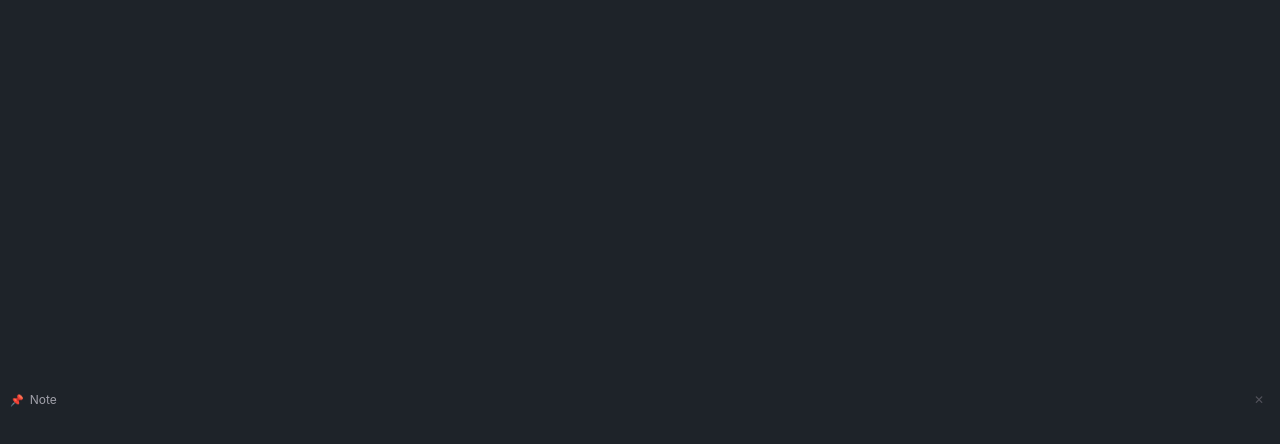
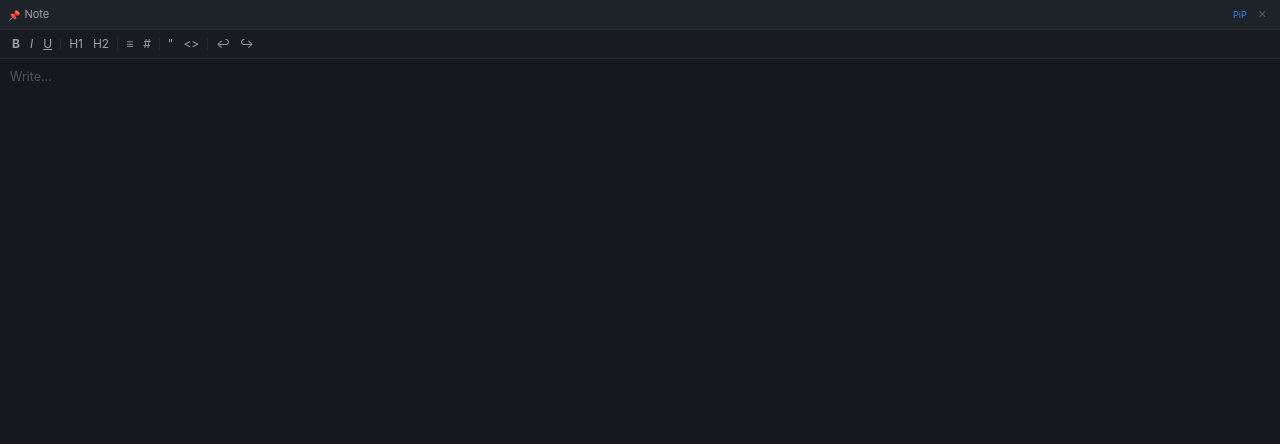
Before and after one commit to inbox-hasibur/Floating-Notes, a Next.js app: page /floating in a window 1280 px wide. Shown: the top 444 px of the page. Built offline with nearby package versions, Linux system fonts and the light colour scheme.

Commit message:
Bug Fixing

```diff
--- a/src/app/floating/page.tsx
+++ b/src/app/floating/page.tsx
@@ -1,41 +1,97 @@
 'use client';
 
 import { useEffect, useRef, useState, useCallback } from 'react';
+import { useEditor, EditorContent } from '@tiptap/react';
+import StarterKit from '@tiptap/starter-kit';
+import Placeholder from '@tiptap/extension-placeholder';
+import Underline from '@tiptap/extension-underline';
 
 type FloatMode = 'collapsed' | 'expanded';
+
+function FloatingToolbar({ editor }: { editor: any }) {
+  if (!editor) return null;
+
+  const btnClass = (active: boolean) => {
+    const base = 'p-1 leading-none rounded transition-colors cursor-pointer border-0 text-xs ';
+    return base + (active
+      ? 'bg-zinc-700 text-white'
+      : 'bg-transparent text-zinc-400 hover:text-zinc-200 hover:bg-zinc-800');
+  };
+
+  return (
+    <div className="flex items-center gap-0.5 px-2 py-1 border-b border-zinc-800 bg-[#181b20] overflow-x-auto" style={{ scrollbarWidth: 'none' }}>
+      <button onClick={() => editor.chain().focus().toggleBold().run()} className={btnClass(editor.isActive('bold'))} title="Bold"><strong>B</strong></button>
+      <button onClick={() => editor.chain().focus().toggleItalic().run()} className={btnClass(editor.isActive('italic'))} title="Italic"><em>I</em></button>
+      <button onClick={() => editor.chain().focus().toggleUnderline().run()} className={btnClass(editor.isActive('underline'))} title="Underline"><u>U</u></button>
+      <span className="w-px h-3 bg-zinc-800 mx-0.5" />
+      <button onClick={() => editor.chain().focus().toggleHeading({ level: 1 }).run()} className={btnClass(editor.isActive('heading', { level: 1 }))} title="Heading 1">H1</button>
+      <button onClick={() => editor.chain().focus().toggleHeading({ level: 2 }).run()} className={btnClass(editor.isActive('heading', { level: 2 }))} title="Heading 2">H2</button>
+      <span className="w-px h-3 bg-zinc-800 mx-0.5" />
+      <button onClick={() => editor.chain().focus().toggleBulletList().run()} className={btnClass(editor.isActive('bulletList'))} title="Bullet list">≡</button>
+      <button onClick={() => editor.chain().focus().toggleOrderedList().run()} className={btnClass(editor.isActive('orderedList'))} title="Ordered list">#</button>
+      <span className="w-px h-3 bg-zinc-800 mx-0.5" />
+      <button onClick={() => editor.chain().focus().toggleBlockquote().run()} className={btnClass(editor.isActive('blockquote'))} title="Quote">"</button>
+      <button onClick={() => editor.chain().focus().toggleCodeBlock().run()} className={btnClass(editor.isActive('codeBlock'))} title="Code">{'<>'}</button>
+      <span className="w-px h-3 bg-zinc-800 mx-0.5" />
+      <button onClick={() => editor.chain().focus().undo().run()} className={btnClass(false)} title="Undo">↩</button>
+      <button onClick={() => editor.chain().focus().redo().run()} className={btnClass(false)} title="Redo">↪</button>
+    </div>
+  );
+}
 
 export default function FloatingPage() {
   const noteIdRef = useRef<string | null>(null);
   const syncRef = useRef<NodeJS.Timeout | null>(null);
   const pinRef = useRef<NodeJS.Timeout | null>(null);
-  const contentRef = useRef<HTMLDivElement>(null);
+  const debounceRef = useRef<NodeJS.Timeout | null>(null);
   const [noteTitle, setNoteTitle] = useState('Note');
-  const [mode, setMode] = useState<FloatMode>('collapsed');
-  const [isPinned, setIsPinned] = useState(false);
+  const [mode, setMode] = useState<FloatMode>('expanded');
+  const [isPinned, setIsPinned] = useState(true); // Default pinned = true for PiP behavior
 
-  const toggleMode = useCallback(() => {
-    setMode(prev => prev === 'collapsed' ? 'expanded' : 'collapsed');
-  }, []);
+  const editor = useEditor({
+    extensions: [
+      StarterKit.configure({
+        heading: { levels: [1, 2] },
+      }),
+      Placeholder.configure({ placeholder: 'Write...' }),
+      Underline,
+    ],
+    content: '',
+    editorProps: {
+      attributes: {
+        class: 'prose prose-invert prose-xs focus:outline-none max-w-none',
+      },
+    },
+    onUpdate: ({ editor }) => {
+      if (!noteIdRef.current) return;
+      if (debounceRef.current) clearTimeout(debounceRef.current);
+      debounceRef.current = setTimeout(() => {
+        saveToStorage(editor.getHTML());
+      }, 500);
+    },
+  });
 
-  const loadContent = useCallback(() => {
-    if (!noteIdRef.current || !contentRef.current) return;
+  const loadFromStorage = useCallback(() => {
+    if (!noteIdRef.current) return;
     const stored = localStorage.getItem('floating-notes-storage');
     if (!stored) return;
     try {
       const parsed = JSON.parse(stored);
       const note = parsed?.state?.notes?.find((n: any) => n.id === noteIdRef.current);
       if (note) {
-        if (note.content && contentRef.current.innerHTML !== note.content) {
-          contentRef.current.innerHTML = note.content;
+        if (note.title) setNoteTitle(note.title);
+        if (note.content && editor && editor.getHTML() !== note.content) {
+          const isFocused = window.document.activeElement?.closest('.ProseMirror');
+          if (!isFocused) {
+            editor.commands.setContent(note.content);
           }
-        if (note.title) setNoteTitle(note.title);
+        }
       }
     } catch {}
-  }, []);
+  }, [editor]);
 
-  const saveContent = useCallback(() => {
-    if (!noteIdRef.current || !contentRef.current) return;
-    const html = contentRef.current.innerHTML;
+  const saveToStorage = useCallback((html: string) => {
+    if (!noteIdRef.current) return;
     const stored = localStorage.getItem('floating-notes-storage');
     if (!stored) return;
     try {
@@ -60,51 +116,50 @@ export default function FloatingPage() {
   // Pin effect: aggressively keep on top only when pinned
   useEffect(() => {
     if (isPinned) {
-      // Immediately focus when pinning
       window.focus();
-      // Keep refocusing every 800ms to stay on top
       pinRef.current = setInterval(() => {
         try {
-          if (window && !window.closed) {
-            window.focus();
-          }
+          if (window && !window.closed) window.focus();
         } catch {}
       }, 800);
     } else {
-      // Stop stealing focus when unpinned
-      if (pinRef.current) {
-        clearInterval(pinRef.current);
-        pinRef.current = null;
-      }
+      if (pinRef.current) { clearInterval(pinRef.current); pinRef.current = null; }
     }
     return () => {
-      if (pinRef.current) {
-        clearInterval(pinRef.current);
-        pinRef.current = null;
-      }
+      if (pinRef.current) { clearInterval(pinRef.current); pinRef.current = null; }
     };
   }, [isPinned]);
 
   useEffect(() => {
-    // Get noteId from URL
     const params = new URLSearchParams(window.location.search);
     const noteId = params.get('noteId');
     noteIdRef.current = noteId;
 
-    // Load initial content after a small delay for the DOM to be ready
-    setTimeout(loadContent, 100);
+    // Load initial content once editor is ready
+    const checkEditor = setInterval(() => {
+      if (editor) {
+        clearInterval(checkEditor);
+        loadFromStorage();
+      }
+    }, 50);
 
     // Sync from localStorage
-    syncRef.current = setInterval(loadContent, 600);
+    syncRef.current = setInterval(loadFromStorage, 800);
+
+    // Hide the URL in the popup by changing the document title
+    document.title = 'FloatNote';
 
     return () => {
       if (syncRef.current) clearInterval(syncRef.current);
+      clearInterval(checkEditor);
     };
-  }, []);
+  }, [editor]);
 
   return (
     <div
-      onClick={toggleMode}
+      onClick={() => {
+        if (mode === 'collapsed') setMode('expanded');
+      }}
       style={{
         height: '100vh',
         width: '100vw',
@@ -118,53 +173,54 @@ export default function FloatingPage() {
         userSelect: 'none',
       }}
     >
-      {/* TOP BAR - fills entire window when collapsed */}
+      {/* Title bar - always visible, compact */}
       <div
+        onClick={(e) => e.stopPropagation()}
         style={{
-          height: mode === 'collapsed' ? '100%' : 32,
+          height: 30,
           display: 'flex',
           alignItems: 'center',
           justifyContent: 'space-between',
-          padding: '0 10px',
+          padding: '0 8px',
           background: '#1e2329',
-          borderBottom: mode === 'expanded' ? '1px solid #27272a' : 'none',
+          borderBottom: '1px solid #27272a',
           flexShrink: 0,
-          cursor: 'pointer',
-          transition: 'height 0.15s ease',
+          cursor: 'default',
+          userSelect: 'none',
         }}
       >
-        <div style={{ display: 'flex', alignItems: 'center', gap: 6, overflow: 'hidden' }}>
+        <div style={{ display: 'flex', alignItems: 'center', gap: 4, overflow: 'hidden', flex: 1 }}>
           <span
             onClick={togglePin}
             style={{
-              fontSize: 11,
+              fontSize: 10,
               color: isPinned ? '#3b82f6' : '#52525b',
               flexShrink: 0,
               cursor: 'pointer',
               transition: 'color 0.15s ease',
+              lineHeight: 1,
             }}
-            title={isPinned ? 'Unpin window' : 'Pin window on top'}
+            title={isPinned ? 'Unpin (allow focus to leave)' : 'Pin (keep on top)'}
           >📌</span>
           <span style={{
-            fontSize: 12,
+            fontSize: 11,
             color: '#a1a1aa',
             whiteSpace: 'nowrap',
             overflow: 'hidden',
             textOverflow: 'ellipsis',
-            maxWidth: mode === 'collapsed' ? 230 : 160,
+            flex: 1,
+            minWidth: 0,
           }}>
             {noteTitle || 'Note'}
           </span>
-          {isPinned && (
-            <span style={{ fontSize: 10, color: '#3b82f6', flexShrink: 0 }}>●</span>
-          )}
         </div>
-        <div style={{ display: 'flex', alignItems: 'center', gap: 4 }}>
+        <div style={{ display: 'flex', alignItems: 'center', gap: 2, flexShrink: 0 }}>
+          <span style={{ fontSize: 9, color: '#3b82f6', padding: '0 4px' }}>PiP</span>
           <button
             onClick={(e) => { e.stopPropagation(); window.close(); }}
             style={{
               background: 'none', border: 'none', color: '#52525b', cursor: 'pointer',
-              padding: '2px 6px', borderRadius: 3, fontSize: 12, lineHeight: 1,
+              padding: '1px 5px', borderRadius: 2, fontSize: 11, lineHeight: 1,
               transition: 'all 0.12s ease',
             }}
             onMouseEnter={(e) => { e.currentTarget.style.background = '#27272a'; e.currentTarget.style.color = '#e4e4e7'; }}
@@ -173,43 +229,49 @@ export default function FloatingPage() {
         </div>
       </div>
 
-      {/* CONTENT - only when expanded */}
-      {mode === 'expanded' && (
+      {/* Toolbar */}
+      <div onClick={(e) => e.stopPropagation()} style={{ flexShrink: 0 }}>
+        <FloatingToolbar editor={editor} />
+      </div>
+
+      {/* Editor content */}
       <div
-          ref={contentRef}
-          contentEditable
-          suppressContentEditableWarning
-          onInput={saveContent}
         onClick={(e) => e.stopPropagation()}
-          data-placeholder="Write..."
         style={{
           flex: 1,
-            padding: '12px 14px',
           overflowY: 'auto',
-            fontSize: 13,
-            lineHeight: 1.5,
-            color: '#d4d4d8',
-            outline: 'none',
+          padding: '8px 10px',
           cursor: 'text',
           userSelect: 'text',
         }}
-        />
-      )}
+      >
+        <EditorContent editor={editor} />
+      </div>
 
       <style>{`
-        [contenteditable]:empty:before {
+        .ProseMirror {
+          outline: none;
+          min-height: 60px;
+          font-size: 12.5px;
+          line-height: 1.5;
+          color: #d4d4d8;
+        }
+        .ProseMirror p { margin: 0 0 2px; }
+        .ProseMirror h1 { font-size: 1.15em; font-weight: 600; margin: 6px 0 2px; color: #f4f4f5; }
+        .ProseMirror h2 { font-size: 1.05em; font-weight: 600; margin: 4px 0 2px; color: #f4f4f5; }
+        .ProseMirror ul, .ProseMirror ol { padding-left: 16px; margin: 2px 0; }
+        .ProseMirror li { margin: 0; }
+        .ProseMirror code { background: #27272a; padding: 1px 3px; border-radius: 2px; font-size: 11px; }
+        .ProseMirror pre { background: #1a1d23; padding: 8px; border-radius: 4px; overflow-x: auto; margin: 4px 0; font-size: 11px; }
+        .ProseMirror blockquote { border-left: 2px solid #3b82f6; padding-left: 6px; color: #a1a1aa; margin: 2px 0; }
+        .ProseMirror p.is-editor-empty:first-child::before {
           content: attr(data-placeholder);
           color: #52525b;
           pointer-events: none;
+          float: left;
+          height: 0;
         }
-        [contenteditable] p { margin-bottom: 4px; }
-        [contenteditable] h1 { font-size: 1.3em; font-weight: 600; margin: 10px 0 4px; color: #f4f4f5; }
-        [contenteditable] h2 { font-size: 1.15em; font-weight: 600; margin: 8px 0 3px; color: #f4f4f5; }
-        [contenteditable] ul, [contenteditable] ol { padding-left: 18px; margin-bottom: 4px; }
-        [contenteditable] code { background: #27272a; padding: 1px 3px; border-radius: 3px; font-size: 12px; }
-        [contenteditable] pre { background: #1a1d23; padding: 10px; border-radius: 5px; overflow-x: auto; margin: 6px 0; }
-        [contenteditable] blockquote { border-left: 2px solid #3b82f6; padding-left: 8px; color: #a1a1aa; margin: 4px 0; }
-        ::-webkit-scrollbar { width: 3px; }
+        ::-webkit-scrollbar { width: 2px; }
         ::-webkit-scrollbar-thumb { background: #3f3f46; border-radius: 2px; }
       `}</style>
     </div>
```
Lines whose indentation alone changed are shown as unchanged.
